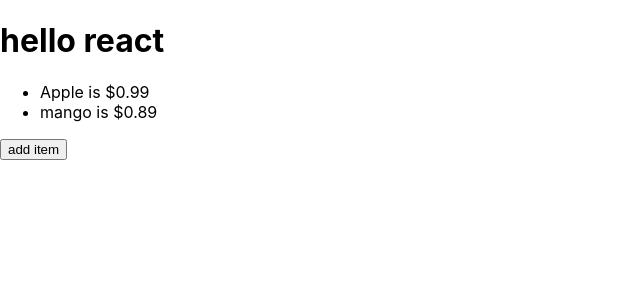
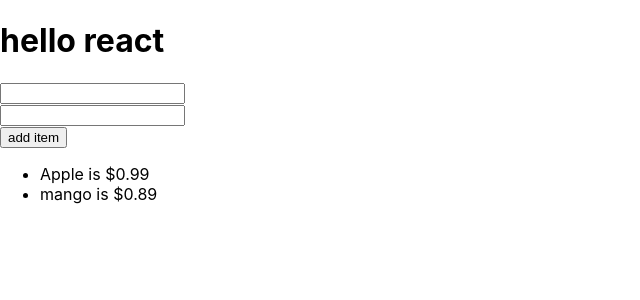
Before and after one commit to aammlj2002/react-basic, a React (Create React App) app: page / in a window 1280 px wide. Shown: the top 300 px of the page, without its empty margins (0-640 px from the left). Built offline with nearby package versions, Linux system fonts and the light colour scheme.

Commit message:
input ref

```diff
--- a/src/App.js
+++ b/src/App.js
@@ -1,12 +1,13 @@
 import React from "react";
 class App extends React.Component {
+    nameRef = React.createRef();
+    priceRef = React.createRef();
     add = () => {
         let id = this.state.items.length + 1;
+        let name = this.nameRef.current.value;
+        let price = this.priceRef.current.value;
         this.setState({
-            items: [
-                ...this.state.items,
-                { id, name: `Item ${id}`, price: 0.01 * id },
-            ],
+            items: [...this.state.items, { id, name, price }],
         });
     };
     state = {
@@ -19,12 +20,18 @@ class App extends React.Component {
         return (
             <div>
                 <h1>hello react</h1>
+                <input type="text" ref={this.nameRef}></input>
+                <br />
+                <input type="text" ref={this.priceRef}></input>
+                <br />
+                <button onClick={this.add}>add item</button>
                 <ul>
                     {this.state.items.map((i) => {
-                        return <Item name={i.name} price={i.price} />;
+                        return (
+                            <Item key={i.id} name={i.name} price={i.price} />
+                        );
                     })}
                 </ul>
-                <button onClick={this.add}>add item</button>
             </div>
         );
     }
```
